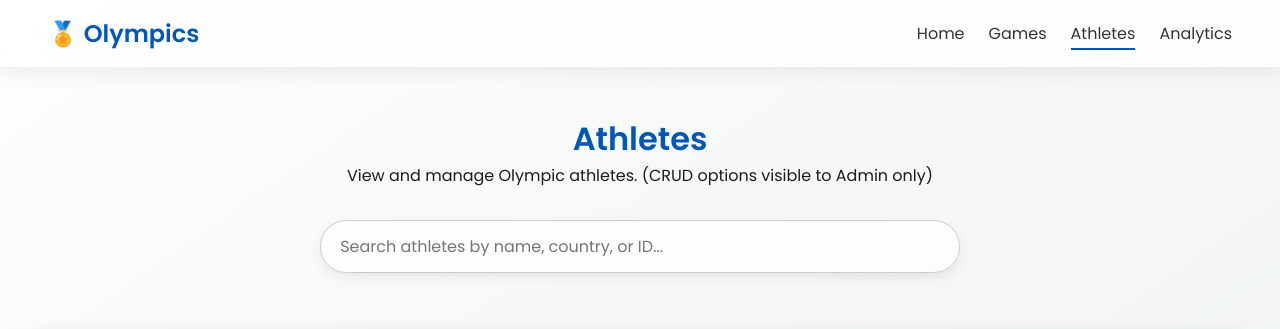
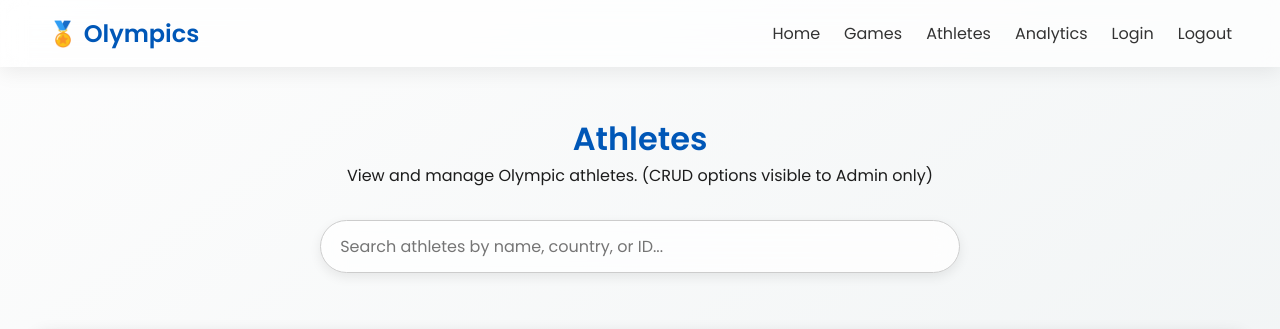
Before and after one commit to SecondMach/DatabaseSystemsProject, a Flask app: page /athlete.html in a window 1280 px wide. Shown: the top 329 px of the page. Run offline with Flask 3, Linux system fonts and the light colour scheme.

Commit message:
Update athlete.html

```diff
--- a/my-olympics-app/templates/athlete.html
+++ b/my-olympics-app/templates/athlete.html
@@ -11,10 +11,12 @@
     <div class="logo">🏅 Olympics</div>
     <nav>
       <ul class="nav-links">
-        <li><a href="index.html">Home</a></li>
-        <li><a href="games.html">Games</a></li>
-        <li><a href="athlete.html" class="active">Athletes</a></li>
-        <li><a href="analytics.html">Analytics</a></li>
+        <li><a href="{{ url_for('index') }}">Home</a></li>
+        <li><a href="{{ url_for('games') }}">Games</a></li>
+        <li><a href="{{ url_for('athletes_page') }}">Athletes</a></li>
+        <li><a href="{{ url_for('analytics') }}">Analytics</a></li>
+        <li><a href="{{ url_for('login') }}">Login</a></li>
+        <li class="admin-only"><a href="{{ url_for('logout') }}">Logout</a></li>
       </ul>
     </nav>
   </header>
@@ -34,7 +36,7 @@
         <tr>
           <!-- <th>Name</th><th>Country</th><th>Sport</th><th>Year</th><th>Division</th><th>Medals</th><th>Actions (Admin)</th> -->
            <!-- Changed to represent modified athlete table -->
-          <th>ID </th><th>Date Of Birth</th><th>Country</th><th>First Name</th><th>Last Name</th><th>Actions (Admin)</th>
+          <th>ID </th><th>Date Of Birth</th><th>Country</th><th>First Name</th><th>Last Name</th><th class="admin-only">Actions (Admin)</th>
         </tr>
       </thead>
       <tbody id="athleteTableBody">
```
